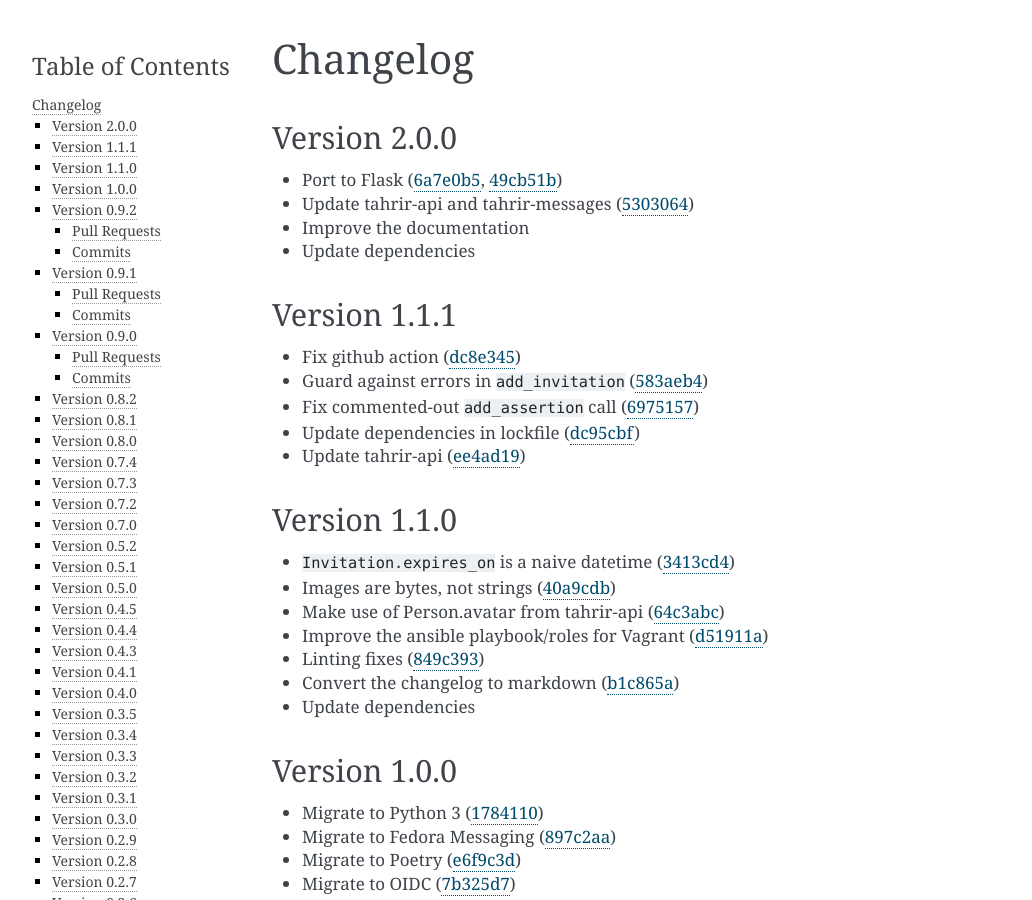
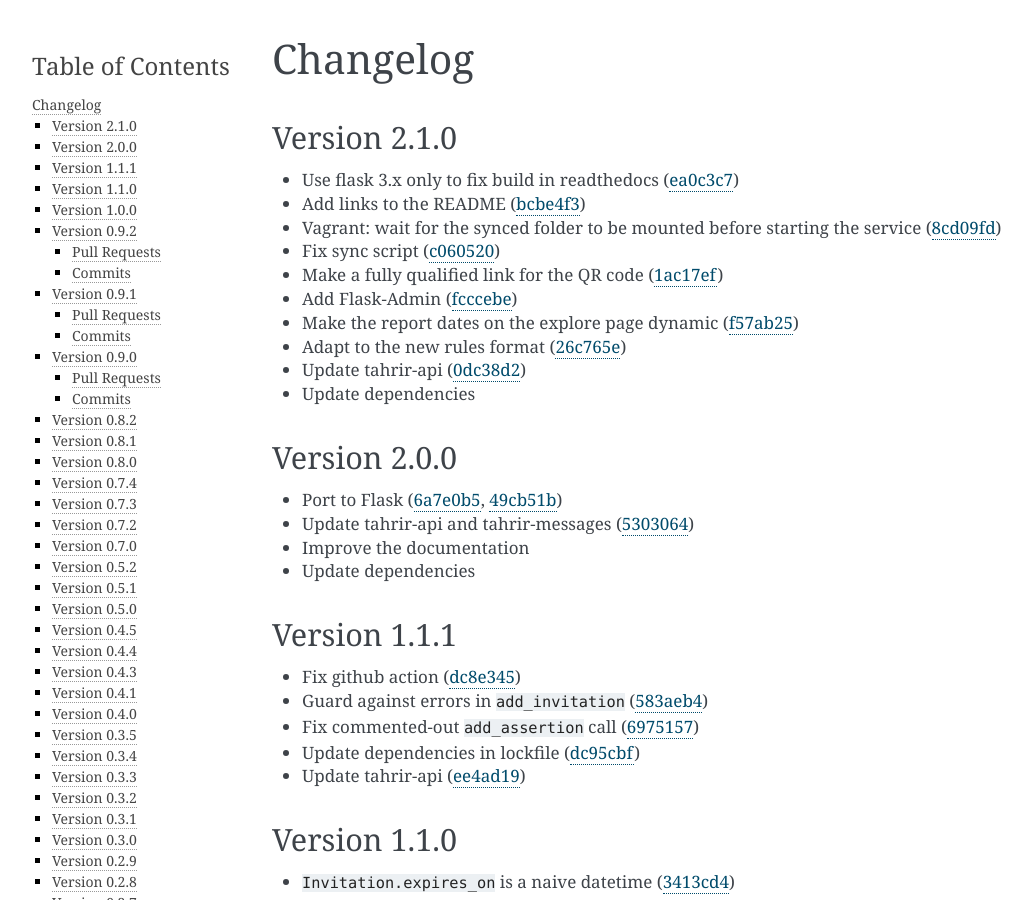
Before and after one commit to fedora-infra/tahrir, a Sphinx documentation site: the page built from docs/changelog.md, in a window 1280 px wide and 900 px high. Shown: the whole window, without its empty margins (98-1130 px from the left). Built offline with Sphinx 7.4.7, drawn with Linux system fonts in a browser that asks for light colours; pages that are not in the unit, such as notebooks, are missing from menus.

Commit message:
Version 2.1.0
Signed-off-by: Aurélien Bompard <aurelien@bompard.org>

```diff
--- a/docs/changelog.md
+++ b/docs/changelog.md
@@ -1,5 +1,17 @@
 # Changelog
 
+## Version 2.1.0
+
+- Use flask 3.x only to fix build in readthedocs ([ea0c3c7](https://github.com/fedora-infra/tahrir-api/commit/ea0c3c7>))
+- Add links to the README ([bcbe4f3](https://github.com/fedora-infra/tahrir-api/commit/bcbe4f3>))
+- Vagrant: wait for the synced folder to be mounted before starting the service ([8cd09fd](https://github.com/fedora-infra/tahrir-api/commit/8cd09fd>))
+- Fix sync script ([c060520](https://github.com/fedora-infra/tahrir-api/commit/c060520>))
+- Make a fully qualified link for the QR code ([1ac17ef](https://github.com/fedora-infra/tahrir-api/commit/1ac17ef>))
+- Add Flask-Admin ([fcccebe](https://github.com/fedora-infra/tahrir-api/commit/fcccebe>))
+- Make the report dates on the explore page dynamic ([f57ab25](https://github.com/fedora-infra/tahrir-api/commit/f57ab25>))
+- Adapt to the new rules format ([26c765e](https://github.com/fedora-infra/tahrir-api/commit/26c765e>))
+- Update tahrir-api ([0dc38d2](https://github.com/fedora-infra/tahrir-api/commit/0dc38d2>))
+- Update dependencies
 
 ## Version 2.0.0
 
--- a/pyproject.toml
+++ b/pyproject.toml
@@ -1,6 +1,6 @@
 [tool.poetry]
 name = "tahrir"
-version = "2.0.0"
+version = "2.1.0"
 description = "A webapp for issuing your own Open Badges"
 
 license = "AGPLv3+ with additional permission"
```
